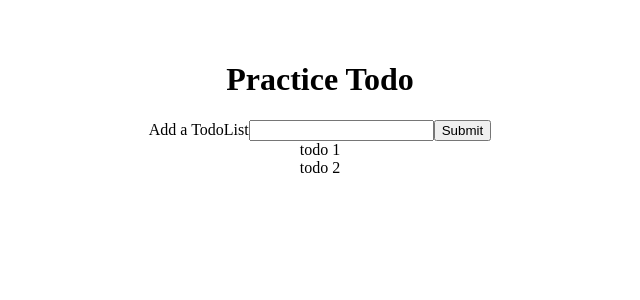
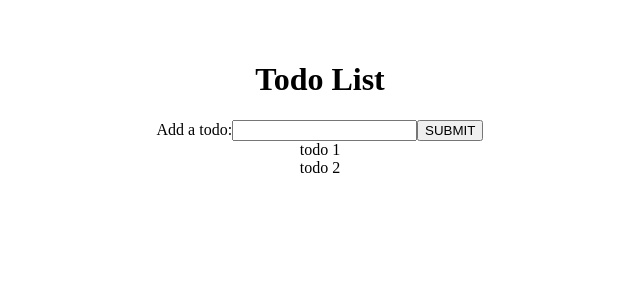
Before and after one commit to tomfyfe85/todo_list_React_js, a React (Vite) app: page / in a window 1280 px wide. Shown: the top 300 px of the page, without its empty margins (320-960 px from the left). Built offline with nearby package versions, Linux system fonts and the light colour scheme.

Commit message:
practice todo completed. Deleted component

```diff
--- a/src/App.jsx
+++ b/src/App.jsx
@@ -1,15 +1,13 @@
 
 import './App.css'
-import PracticeTodo from './components/PracticeTodo'
-// import TodoList from './components/TodoList'
+import TodoList from './components/TodoList'
 
 function App() {
 
 
   return (
     <>
-      <PracticeTodo/>
-      {/* <TodoList /> */}
+      <TodoList />
     </>
   )
 }
--- a/src/components/PracticeTodo.jsx
+++ /dev/null
@@ -1,47 +0,0 @@
-import React, { useState } from 'react'
-
-const PracticeTodo = () => {
-const todoArray = [{id:1, todo:"todo 1"}, {id:2, todo:"todo 2"}]
-
-const [todos, setTodos] = useState(todoArray)
-const [inputValue, setInputValue] = useState("")
-
-  const add = (event) => {
-    event.preventDefault()
-
- const todo = [...todos, {
-    id: 3, todo: inputValue
-  }]
-    setTodos(todo)
-
-  }
-
-
-  console.log(todos)
-
-
-  const handleChange = (event) => {
-    setInputValue(event.target.value)
-  };
-
-  return (<>
-    <h1>Practice Todo</h1>
-    <form onSubmit={add}>
-      <label htmlFor="addTodo">
-        Add a TodoList
-        <input type='todo' name='submit' value={inputValue} onChange={handleChange}/>
-      </label>
-      <label>
-        <button type = "submit" name ="submit">
-          Submit
-        </button>
-      </label>
-    </form>
-    {todos.map((todo) => (
-      <div key={todo.id}>
-        {todo.todo}
-      </div>
-    ))}
-  </>);
-};
-export default PracticeTodo;
--- a/src/components/TodoList.jsx
+++ b/src/components/TodoList.jsx
@@ -1,63 +1,51 @@
-// import React, { useState, useEffect } from "react";
+import React, { useState } from "react";
 
-// const TodoList = () => {
-//   const todosArray = [
-//     { id: 1, todo: "todo 1" },
-//     { id: 2, todo: "todo 2" },
-//   ];
-//   const [todos, setTodos] = useState(todosArray);
-//   const [newTodo, setNewTodo] = useState("");
-//   const [idCounter, setIdCounter] = useState(3);
-//   // const addTodo = (newTodo, setTodos, todos) => {
-//   //   setTodos([...todos, { id: 3, todo: newTodo }]);
-//   // ()=>addTodo(newTodo, setTodos, todos)
-//   // };
+const TodoList = () => {
+  const todosArray = [
+    { id: 1, todo: "todo 1" },
+    { id: 2, todo: "todo 2" },
+  ];
+  const [todos, setTodos] = useState(todosArray);
+  const [newTodo, setNewTodo] = useState("");
+  const [idCounter, setIdCounter] = useState(3);
 
-//   const addTodo = (
-//     event,
-//     newTodo,
-//     todos,
-//     setTodos,
-//     idCounter,
-//     setIdCounter
-//   ) => {
-//     event.preventDefault();
-//     setTodos([...todos, { id: idCounter, todo: newTodo }]);
-//     setIdCounter(idCounter + 1);
-//     setNewTodo("");
-//   };
 
-//   const handleChange = (event) => {
-//     setNewTodo(event.target.value);
-//   };
-//   console.log(todos);
+  const addTodo = (event) => {
+    event.preventDefault();
+    setTodos([...todos, { id: idCounter, todo: newTodo }]);
+    setIdCounter(idCounter + 1);
+    setNewTodo("");
+  };
 
-//   return (
-//     <div>
-//       <h1>Todo List</h1>
-//       <form
-//         onSubmit={() =>
-//           addTodo(event, newTodo, todos, setTodos, idCounter, setIdCounter)
-//         }
-//       >
-//         <label htmlFor="addTodo">
-//           Add a todo:
-//           <input
-//             type="todo"
-//             name="todo"
-//             value={newTodo}
-//             onChange={handleChange}
-//           />
-//         </label>
-//         <button type="submit" name="submit">
-//           SUBMIT
-//         </button>
-//       </form>
-//       {todos.map((todo) => (
-//         <div key={todo.id}>{todo.todo}</div>
-//       ))}
-//     </div>
-//   );
-// };
+  const handleChange = (event) => {
+    setNewTodo(event.target.value);
+  };
+  console.log(todos);
 
-// export default TodoList;
+  return (
+    <div>
+      <h1>Todo List</h1>
+      <form
+        onSubmit={addTodo}
+      >
+        <label htmlFor="addTodo">
+          Add a todo:
+          <input
+            type="todo"
+            name="todo"
+            value={newTodo}
+            onChange={handleChange}
+          />
+        </label>
+        <button type="submit" name="submit">
+          SUBMIT
+        </button>
+      </form>
+      {todos.map((todo) => (
+        <div key={todo.id}>{todo.todo}</div>
+      ))}
+    </div>
+  );
+};
+
+export default TodoList;
```
